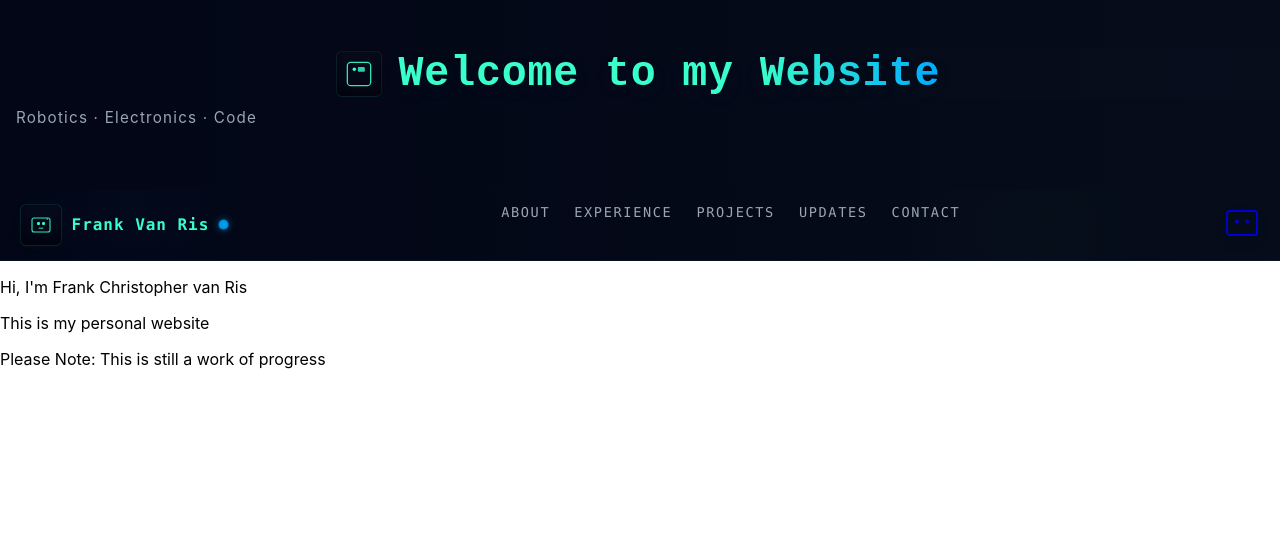
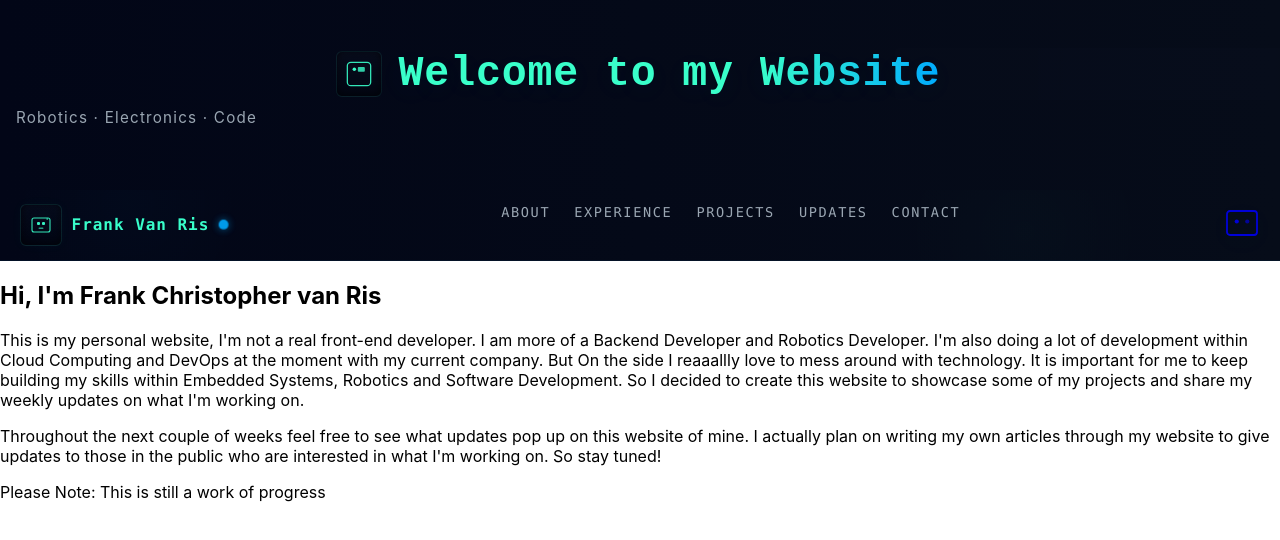
Before and after one commit to FrankVanris2/frankvanris2.github.io, a React (Create React App) app in the folder frank_vanris_website/: page / in a window 1280 px wide. Shown: the top 540 px of the page. Built offline with nearby package versions, Linux system fonts and the light colour scheme.

Commit message:
added some more pages that I will need to work on. One more page to go

```diff
--- a/frank_vanris_website/src/App.js
+++ b/frank_vanris_website/src/App.js
@@ -2,6 +2,9 @@ import logo from './logo.svg';
 import './App.css';
 import Navbar from './components/Navbar';
 import AboutMe from './pages/AboutMe';
+import Experience from './pages/Experience';
+import Projects from './pages/Projects';
+import Updates from './pages/Updates';
 import { BrowserRouter, Routes, Route } from 'react-router-dom';
 
 function App() {
@@ -28,13 +31,24 @@ function App() {
         <Route path="/" element = {
           <div>
 
-            <p>Hi, I'm Frank Christopher van Ris</p>
-            <p>This is my personal website</p>
+            <h2>Hi, I'm Frank Christopher van Ris</h2>
+
+            <p>This is my personal website, I'm not a real front-end developer. I am more of a Backend Developer and Robotics Developer. I'm also doing a lot of development
+              within Cloud Computing and DevOps at the moment with my current company. But On the side I reaaallly love to mess around with technology. It is important for me to
+              keep building my skills within Embedded Systems, Robotics and Software Development. So I decided to create this website to showcase some of my projects and share my
+              weekly updates on what I'm working on.
+            </p>
+            <p> Throughout the next couple of weeks feel free to see what updates pop up on this website of mine. I actually plan on writing my own articles through my website to give
+              updates to those in the public who are interested in what I'm working on. So stay tuned!
+            </p>
             <p>Please Note: This is still a work of progress</p>
           </div>
         } />
 
         <Route path="/about_me" element={<AboutMe />} />
+        <Route path="/experience" element={<Experience />} />
+        <Route path="/projects" element={<Projects />} />
+        <Route path="/weekly_updates" element={<Updates />} />
       </Routes>
     </BrowserRouter>
   );
--- a/frank_vanris_website/src/pages/AboutMe.js
+++ b/frank_vanris_website/src/pages/AboutMe.js
@@ -2,7 +2,10 @@ const AboutMe = () => {
     return (
         <div>
             <h1>About Me</h1>
-            <p>Welcome to the About Me Page where I will be talking about myself and stuff.</p>
+            <p>Welcome to the About Me Page where I will be talking about myself and stuff. Honestly this is going to be empty for a while.
+                I seriously need to know what I can talk about. In some cases I feel like I have nothing interesting to say about myself.
+                But hey, thats just me being me. So yeah, stay tuned for more updates on this page.
+            </p>
         </div>
     );
 }
--- /dev/null
+++ b/frank_vanris_website/src/pages/Experience.js
@@ -0,0 +1,14 @@
+const Experience = () => {
+    return (
+        <div>
+            <h1>Experience</h1>
+            <p>This is the Experience page! Where I will be basically slapping my resume and stuff here for everyone to see.
+                I'm going to make this part look like a leveling system. And have a Timeline goal for myself within this page.
+                I have a lot of goals in life and I really hope that I can reach them all. So stay tuned for more updates on this page.
+                ESPECIALLY for when things are updated in a way for my future self.
+            </p>
+        </div>
+    );
+}
+
+export default Experience;
--- /dev/null
+++ b/frank_vanris_website/src/pages/Projects.js
@@ -0,0 +1,15 @@
+const Projects = () => {
+    return (
+        <div>
+            <h1>Projects</h1>
+            <p>This is the Projects page! Where I will be showcasing my various projects and their details!
+                Honestly I really hope I can keep doing projects on my own free time. It is something that I really enjoyed doing.
+                Currently I'm working a bunch and settling myself here in the Netherlands. But I really see myself doing a lot more
+                projects in the near future. ESPECIALLY me finally making myself a following robot. I seriously want a walking or
+                driving R2D2 behind me following me everywhere I go.
+            </p>
+        </div>
+    )
+}
+
+export default Projects;
--- /dev/null
+++ b/frank_vanris_website/src/pages/Updates.js
@@ -0,0 +1,16 @@
+const Updates = () => {
+    return (
+        <div>
+            <h1>Weekly Updates</h1>
+            <p>This page is where I will posting weekly updates on the things I have been doing for the past couple of days in a week. There will be nothing grand for now,
+                especially how bland this page is at the moment. But later on you will see updates on what life has been like in the Netherlands.
+            </p>
+            <h2>Update 1 -- 17/12/2025</h2>
+            <p>Currently I've been working on several projects ranging from work to personal. Along with extra curricular projects,
+                Today I have been working on some work related projects [CLASSIFIED] and some personal projects regarding my website.
+            </p>
+        </div>
+    );
+}
+
+export default Updates;
```
Also changed, not shown: frank_vanris_website/src/components/TechArt.js (added).
